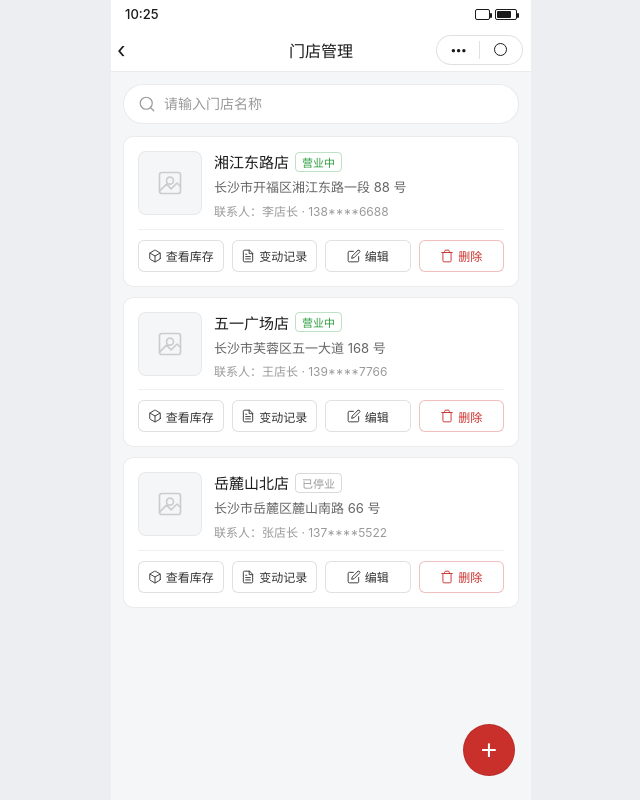
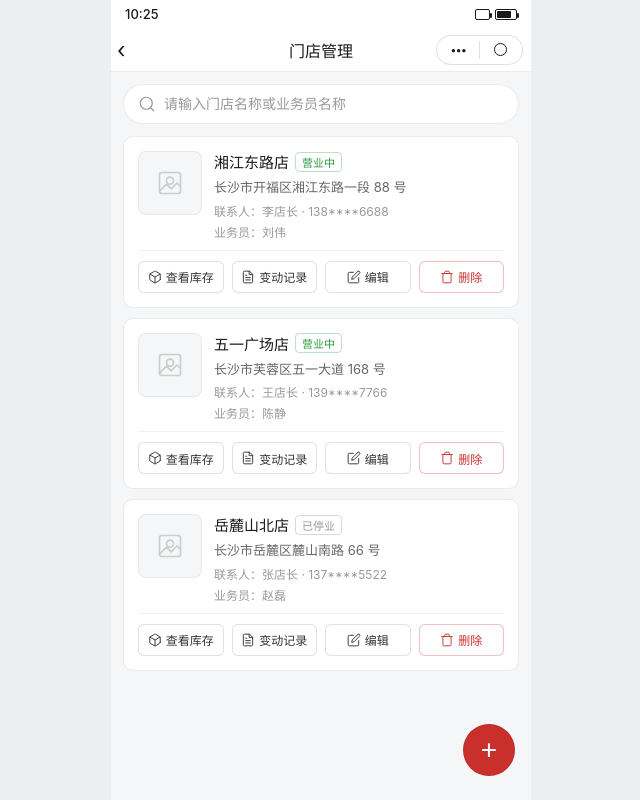
Before and after one commit to Kui0105/1528-01-ue.ue.ehaiba.net, a website: page store.html in a window 1280 px wide. Shown: the whole page, without its empty margins (319-959 px from the left). Drawn offline with Linux system fonts and the light colour scheme.

Commit message:
feat: 门店管理列表(store.html)增加业务员字段展示，顶部搜索支持按门店名称及业务员名称过滤 v0.30.0

```diff
--- a/package.json
+++ b/package.json
@@ -1,6 +1,6 @@
 {
   "name": "maijixuan-lottery-prototype",
-  "version": "0.29.0",
+  "version": "0.30.0",
   "description": "迈极炫槟榔扫码抽奖小程序交互原型",
   "private": true,
   "scripts": {},
--- a/store.html
+++ b/store.html
@@ -78,7 +78,7 @@ body{font-family:-apple-system,BlinkMacSystemFont,'PingFang SC','Hiragino Sans G
   <div class="content">
     <div class="search-box">
       <svg viewBox="0 0 24 24" fill="none" stroke="currentColor" stroke-width="1.6" stroke-linecap="round" stroke-linejoin="round"><circle cx="11" cy="11" r="8"></circle><path d="M21 21l-4.35-4.35"></path></svg>
-      <input type="text" id="searchInput" placeholder="请输入门店名称" oninput="filterStore()">
+      <input type="text" id="searchInput" placeholder="请输入门店名称或业务员名称" oninput="filterStore()">
     </div>
     <div id="storeContent"></div>
   </div>
@@ -101,15 +101,15 @@ body{font-family:-apple-system,BlinkMacSystemFont,'PingFang SC','Hiragino Sans G
 
 <script>
 const stores=[
-  {id:1,name:'湘江东路店',status:'open',addr:'长沙市开福区湘江东路一段 88 号',contact:'李店长',phone:'138****6688',avatar:'',stock:12},
-  {id:2,name:'五一广场店',status:'open',addr:'长沙市芙蓉区五一大道 168 号',contact:'王店长',phone:'139****7766',avatar:'',stock:8},
-  {id:3,name:'岳麓山北店',status:'stop',addr:'长沙市岳麓区麓山南路 66 号',contact:'张店长',phone:'137****5522',avatar:'',stock:0}
+  {id:1,name:'湘江东路店',status:'open',addr:'长沙市开福区湘江东路一段 88 号',contact:'李店长',phone:'138****6688',salesman:'刘伟',avatar:'',stock:12},
+  {id:2,name:'五一广场店',status:'open',addr:'长沙市芙蓉区五一大道 168 号',contact:'王店长',phone:'139****7766',salesman:'陈静',avatar:'',stock:8},
+  {id:3,name:'岳麓山北店',status:'stop',addr:'长沙市岳麓区麓山南路 66 号',contact:'张店长',phone:'137****5522',salesman:'赵磊',avatar:'',stock:0}
 ];
 let delId=null;
 
 function render(){
-  const kw=document.getElementById('searchInput').value.trim();
-  const list=stores.filter(s=>s.name.includes(kw));
+  const kw=document.getElementById('searchInput').value.trim().toLowerCase();
+  const list=stores.filter(s=>(s.name+(s.salesman||'')).toLowerCase().includes(kw));
   const box=document.getElementById('storeContent');
   if(list.length===0){box.innerHTML='<div class="empty">暂无门店数据</div>';return;}
   box.innerHTML=list.map(s=>`
@@ -120,6 +120,7 @@ function render(){
           <div class="name">${s.name}<span class="status ${s.status==='stop'?'stop':''}">${s.status==='open'?'营业中':'已停业'}</span></div>
           <div class="addr">${s.addr}</div>
           <div class="contact">联系人：${s.contact} · ${s.phone}</div>
+          <div class="contact">业务员：${s.salesman}</div>
         </div>
       </div>
       <div class="actions">
```
Also changed, not shown: index.html (+1 -1 lines).
